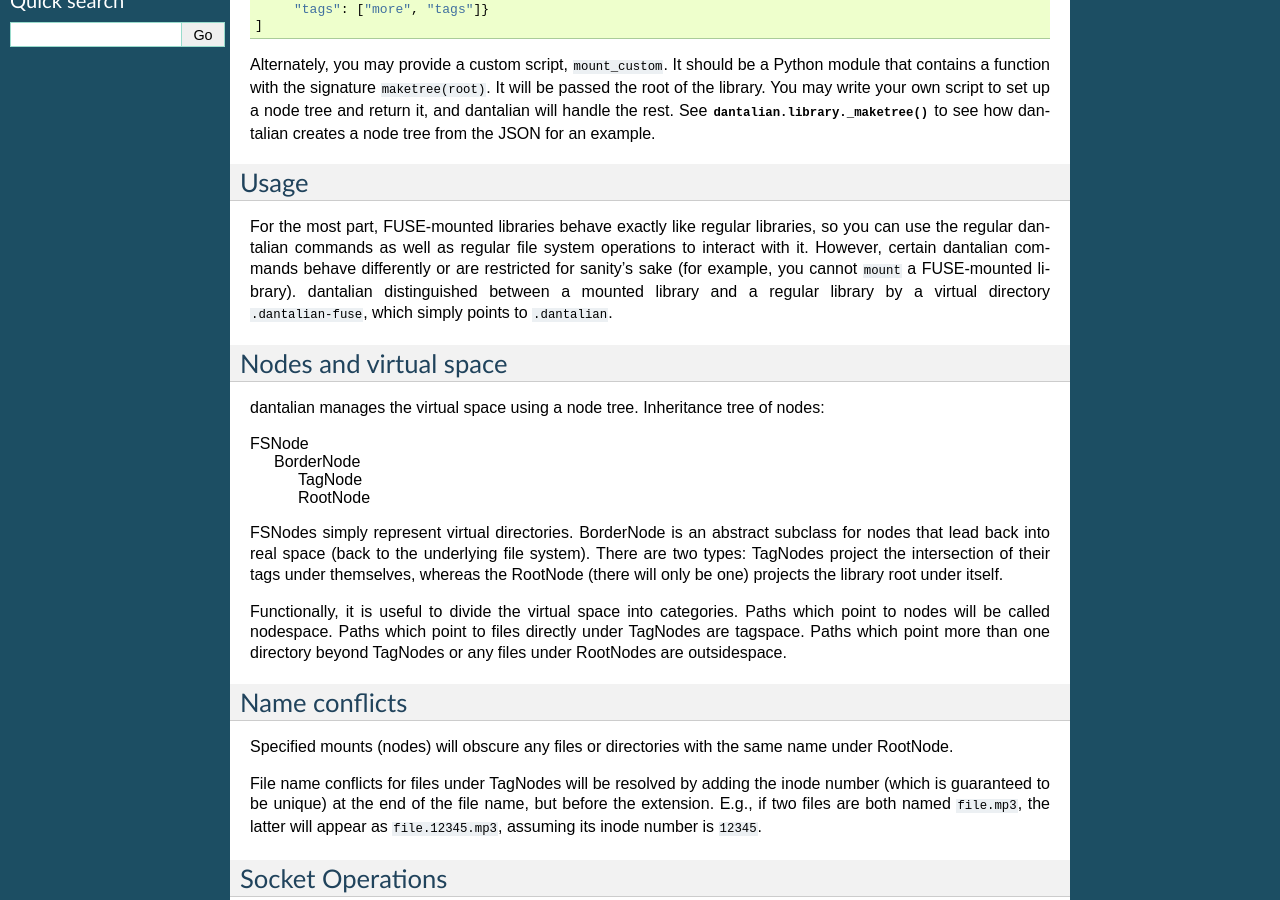
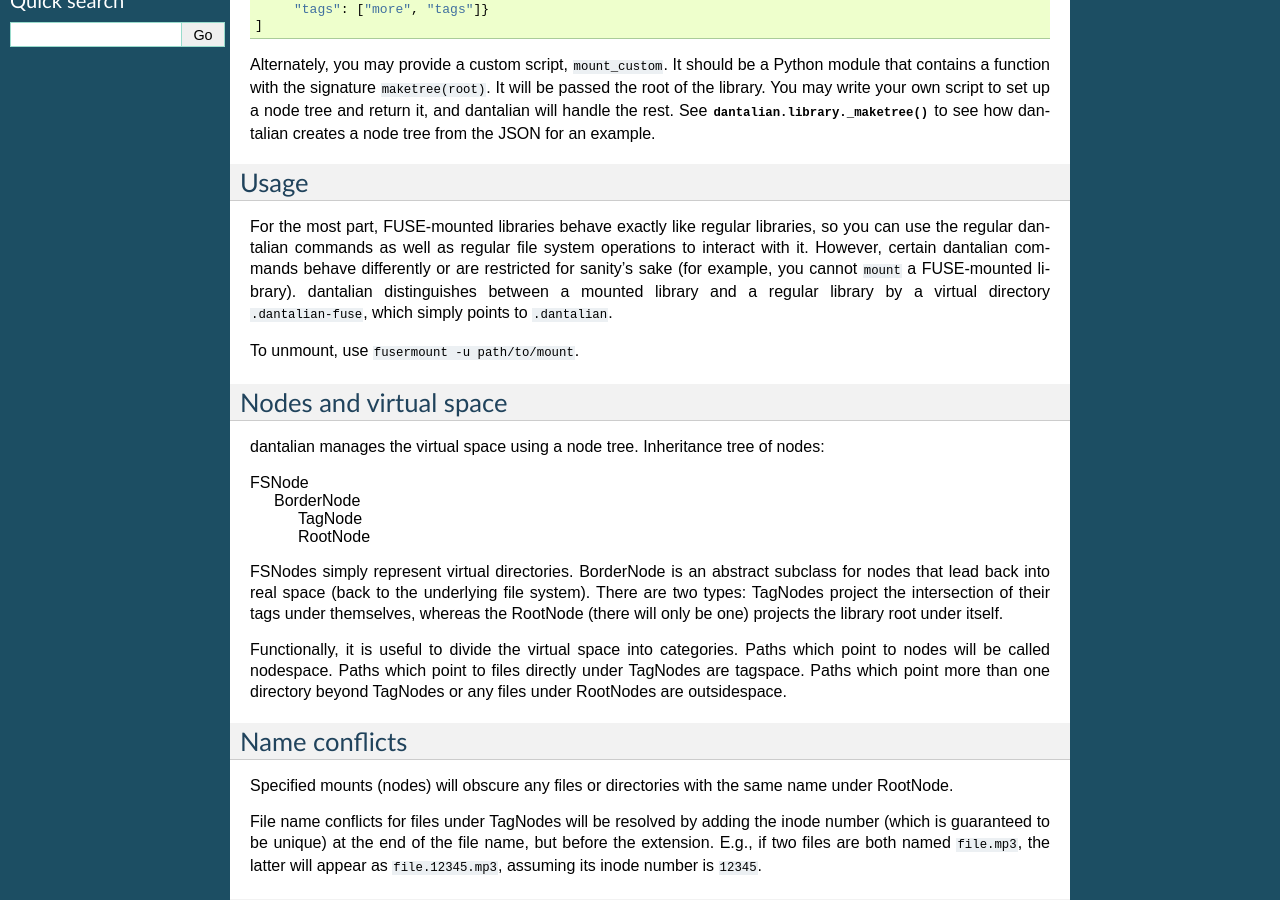
Before and after one commit to darkfeline/dantalian, a Sphinx documentation site: the page built from doc/user/fuse.rst, in a window 1280 px wide and 900 px high, scrolled down 358 px. Built offline with Sphinx 7.4.7, drawn with Linux system fonts in a browser that asks for light colours.

Commit message:
Update documentation

```diff
--- a/doc/user/fuse.rst
+++ b/doc/user/fuse.rst
@@ -37,9 +37,11 @@ For the most part, FUSE-mounted libraries behave exactly like regular
 libraries, so you can use the regular dantalian commands as well as regular
 file system operations to interact with it.  However, certain dantalian
 commands behave differently or are restricted for sanity's sake (for example,
-you cannot ``mount`` a FUSE-mounted library).  dantalian distinguished between
+you cannot ``mount`` a FUSE-mounted library).  dantalian distinguishes between
 a mounted library and a regular library by a virtual directory
 ``.dantalian-fuse``, which simply points to ``.dantalian``.
+
+To unmount, use ``fusermount -u path/to/mount``.
 
 
 Nodes and virtual space
```
